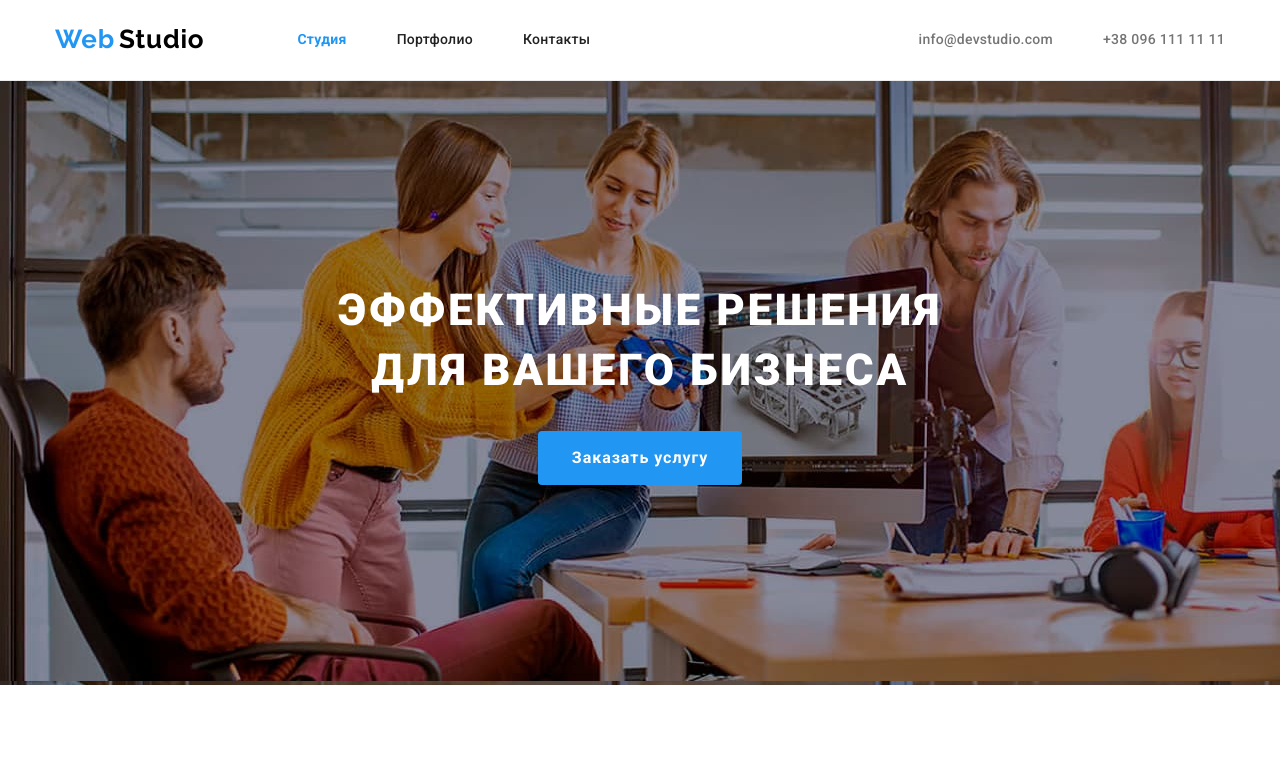
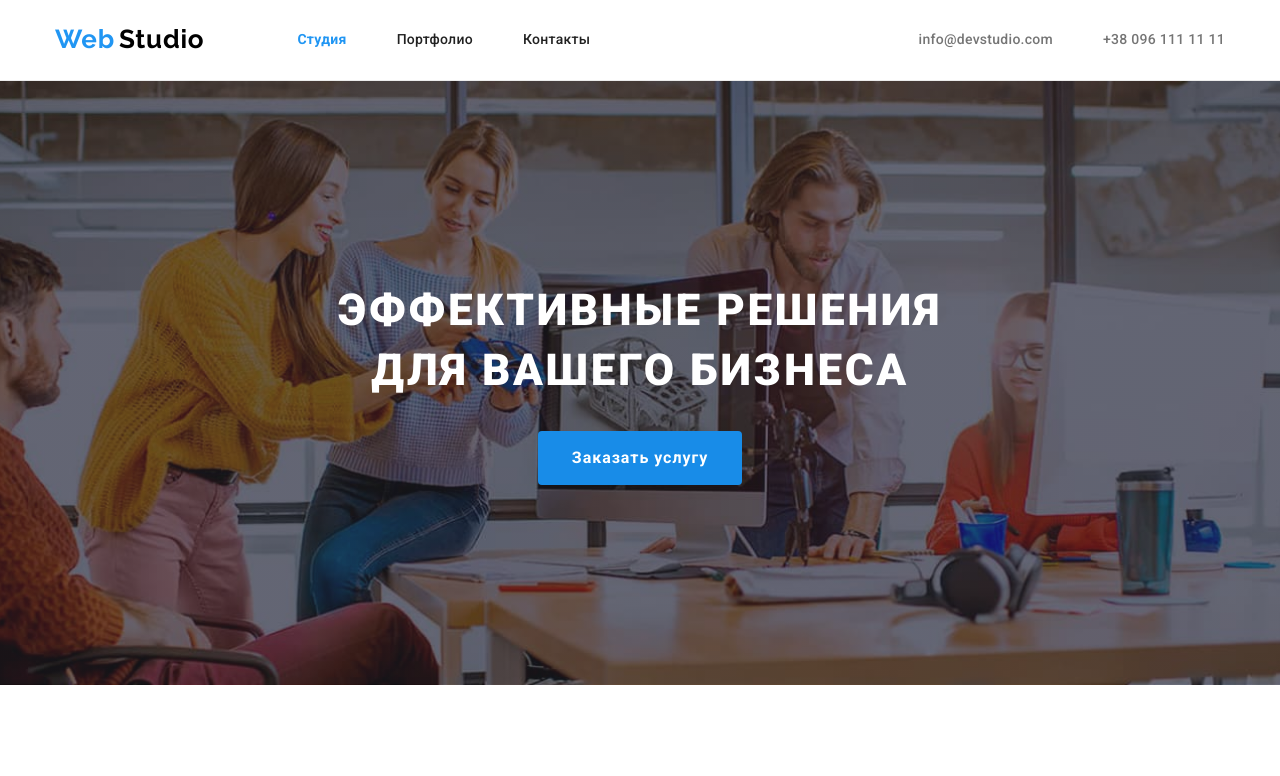
Before and after one commit to strelezzzz/goit-markup-hw-04, a plain HTML site: page index.html in a window 1280 px wide. Both pictures are taken after a click on the button "Заказать услугу". Shown: the top 776 px of the page. Drawn offline with nearby package versions, Linux system fonts and the light colour scheme.

Commit message:
gradient+icons

```diff
--- a/css/styles.css
+++ b/css/styles.css
@@ -362,7 +362,7 @@ a.active-page {
 
 .buttons:hover,
 .buttons:focus {
-  background-color: var(--color-active);
+  background-color: #188ce8;
   color: var(--background);
 }
 
@@ -389,7 +389,14 @@ a.active-page {
   text-align: center;
   margin-left: auto;
   margin-right: auto;
-  background-image: url(../images/hero-img.jpg);
+  background-image: linear-gradient(
+      to right,
+      rgba(47, 48, 58, 0.4),
+      rgba(47, 48, 58, 0.4)
+    ),
+    url(../images/hero-img.jpg);
+  background-position: center;
+  background-size: cover;
 }
 
 .hero h1 {
```
Also changed, not shown: index.html (+6 -2 lines), images/icons.svg.
